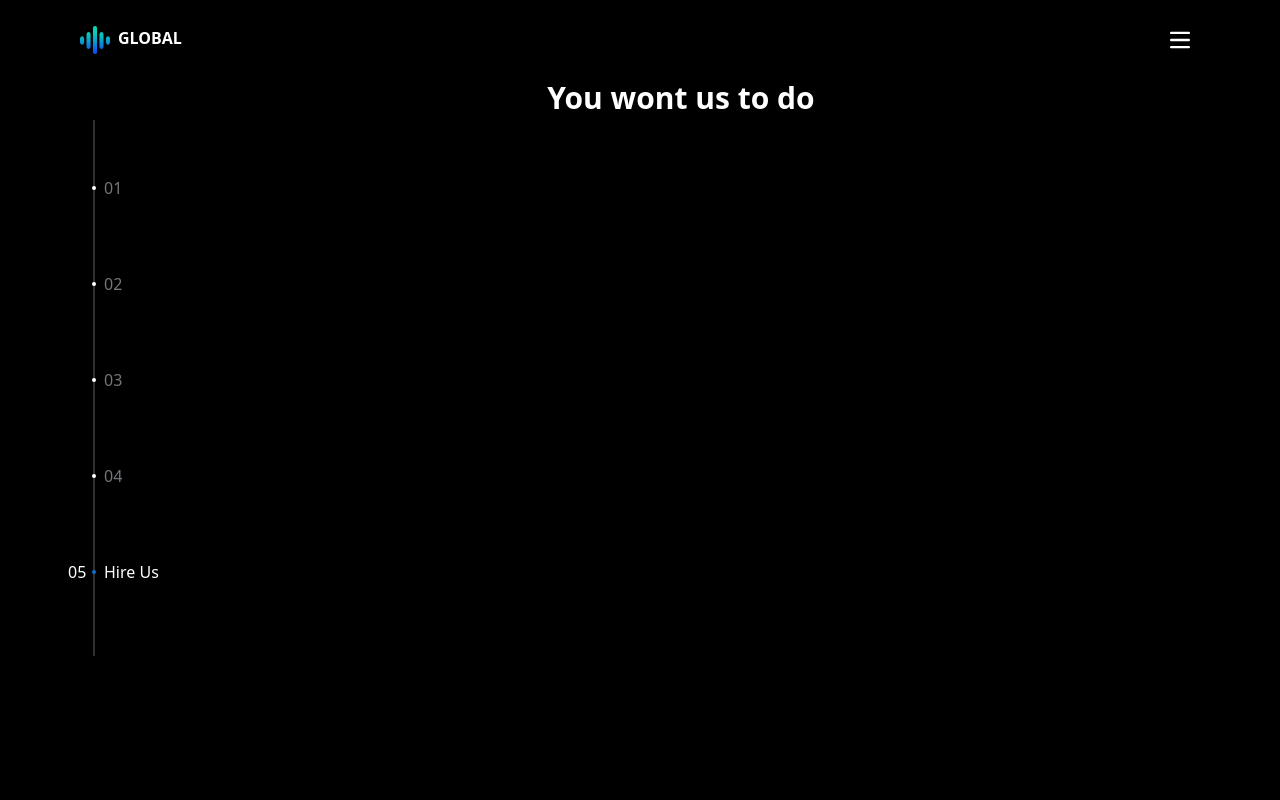
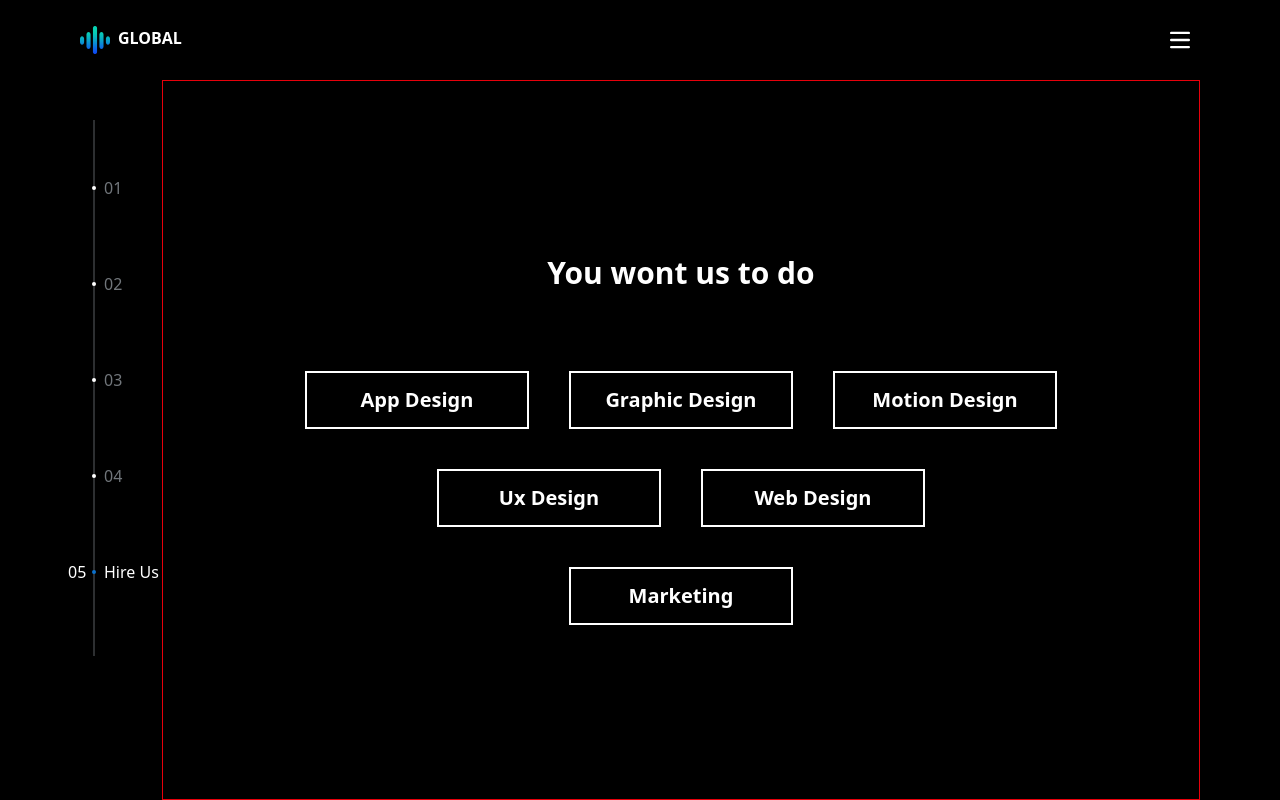
Before and after one commit to Eslam-Mohamed-G/global-next.js, a Next.js app: page /hire in a window 1280 px wide. Built offline with nearby package versions, Linux system fonts and the light colour scheme.

Commit message:
add hire page

```diff
--- a/src/app/hire/page.tsx
+++ b/src/app/hire/page.tsx
@@ -2,9 +2,20 @@ import React from 'react';
 
 const Page = () => {
     return (
-        <div className=''>
+        <div className='border border-red-600 w-full flex flex-col items-center justify-center gap-20'>
             <h1 className='font-bold text-white text-3xl'>You wont us to do</h1>
-
+            <div className="text-white flex flex-row md:flex-col gap-3 xsm:gap-6 md:gap-10 items-center justify-center">
+                <div className='flex flex-col md:flex-row gap-3 xsm:gap-6 md:gap-10'>
+                    <button className='font-bold xsm:text-[20px] capitalize border-2 hover:bg-blueColor transition-all delay-150 cursor-pointer w-40 xsm:w-48 md:w-56 py-3'>app design</button>
+                    <button className='font-bold xsm:text-[20px] capitalize border-2 hover:bg-blueColor transition-all delay-150 cursor-pointer w-40 xsm:w-48 md:w-56 py-3'>graphic design</button>
+                    <button className='font-bold xsm:text-[20px] capitalize border-2 hover:bg-blueColor transition-all delay-150 cursor-pointer w-40 xsm:w-48 md:w-56 py-3'>motion design</button>
+                </div>
+                <div className='flex flex-wrap flex-col md:flex-row items-center justify-center gap-3 xsm:gap-6 md:gap-10 max-w-2xl'>
+                    <button className='font-bold xsm:text-[20px] capitalize border-2 hover:bg-blueColor transition-all delay-150 cursor-pointer w-40 xsm:w-48 md:w-56 py-3'>ux design</button>
+                    <button className='font-bold xsm:text-[20px] capitalize border-2 hover:bg-blueColor transition-all delay-150 cursor-pointer w-40 xsm:w-48 md:w-56 py-3'>web design</button>
+                    <button className='font-bold xsm:text-[20px] capitalize border-2 hover:bg-blueColor transition-all delay-150 cursor-pointer w-40 xsm:w-48 md:w-56 py-3'>marketing</button>
+                </div>
+            </div>
         </div>
     );
 }
```
